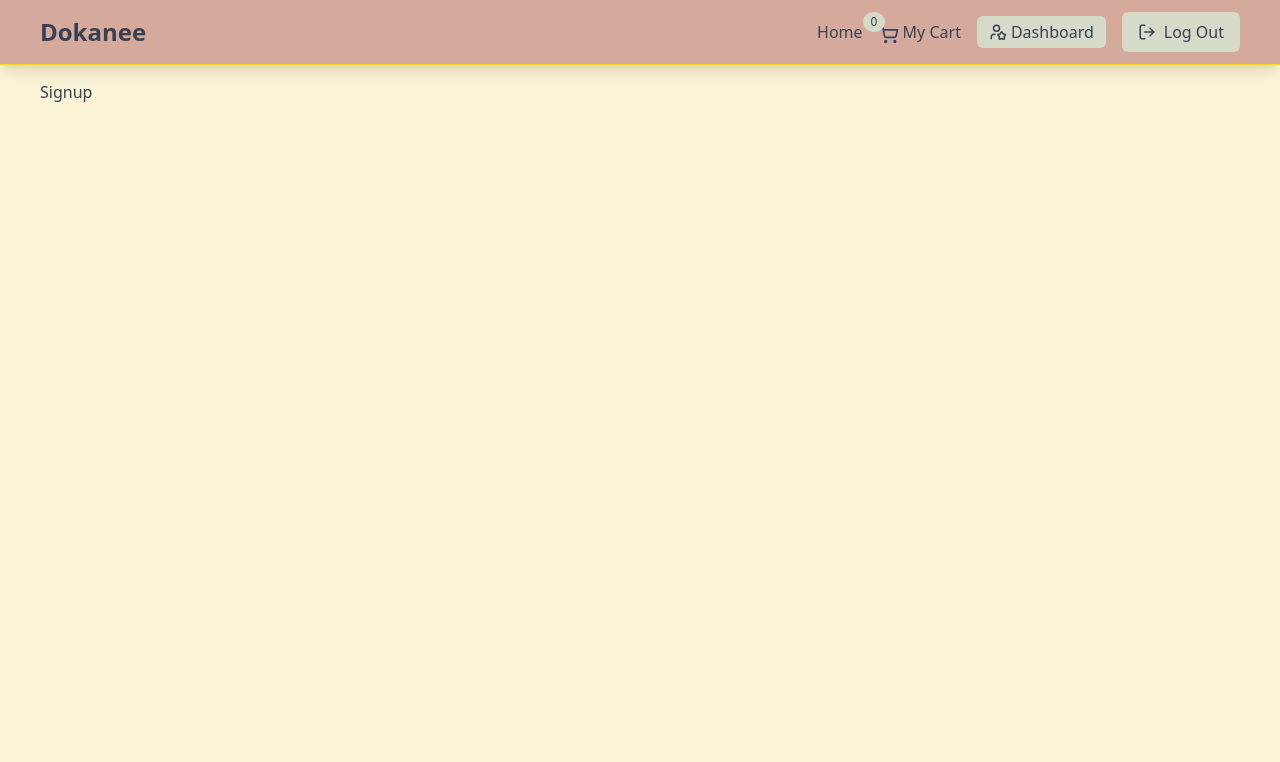
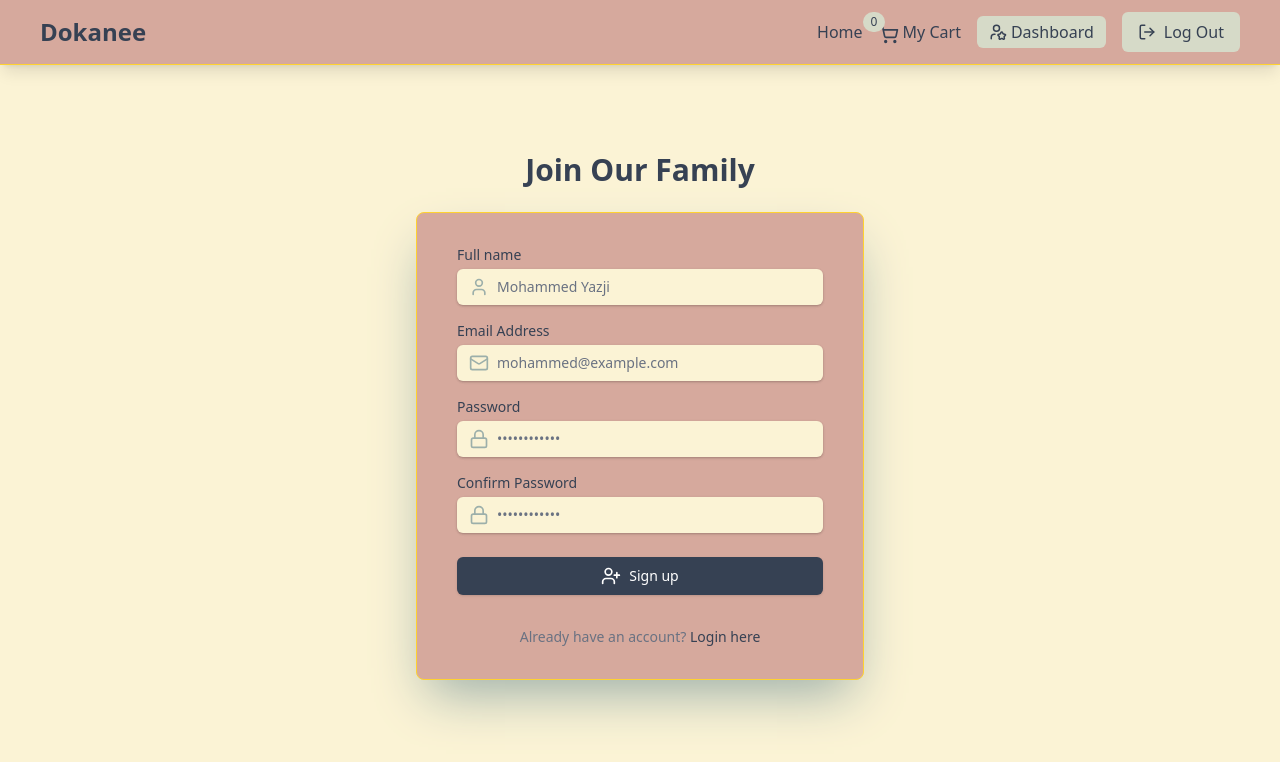
Before and after one commit to MohammedYazji/dokane-ecommerce-mern, a React (Vite) app in the folder client/: page /signup in a window 1280 px wide. Shown: the top 762 px of the page. Built offline with nearby package versions, Linux system fonts and the light colour scheme.

Commit message:
implement signup login pages without functionality

```diff
--- /dev/null
+++ b/client/src/components/FormField.jsx
@@ -0,0 +1,55 @@
+import { Mail, Lock, User } from "lucide-react";
+
+const FormField = ({
+  field_id,
+  field_name,
+  userData,
+  setUserData,
+  placeholder,
+}) => {
+  return (
+    <>
+      <label
+        htmlFor={field_id}
+        className="block text-sm font-medium text-gray-700"
+      >
+        {field_name}
+      </label>
+      <div className="mt-1 mb-4 relative rounded-md shadow-sm">
+        <div className="absolute inset-y-0 left-0 pl-3 flex items-center pointer-events-none">
+          {field_id === "name" && (
+            <User className="h-5 w-5 text-dark" aria-hidden="true" />
+          )}
+          {field_id === "email" && (
+            <Mail className="h-5 w-5 text-dark" aria-hidden="true" />
+          )}
+          {field_id === "password" && (
+            <Lock className="h-5 w-5 text-dark" aria-hidden="true" />
+          )}
+          {field_id === "confirmPassword" && (
+            <Lock className="h-5 w-5 text-dark" aria-hidden="true" />
+          )}
+        </div>
+        <input
+          id={field_id}
+          type={
+            field_id === "password" || field_id === "confirmPassword"
+              ? "password"
+              : field_id === "email"
+              ? "email"
+              : "text"
+          }
+          required
+          value={userData[field_id]}
+          onChange={(e) =>
+            setUserData({ ...userData, [field_id]: e.target.value })
+          }
+          className="block w-full px-3 py-2 pl-10 bg-cream border-amber-300 rounded-md shadow-sm placeholder-gray-500 focus:outline-none focus:ring-amber-500 focus:border-amber-500 sm:text-sm"
+          placeholder={placeholder}
+        />
+      </div>
+    </>
+  );
+};
+
+export default FormField;
--- a/client/src/pages/LoginPage.jsx
+++ b/client/src/pages/LoginPage.jsx
@@ -1,5 +1,90 @@
+import { useState } from "react";
+import { Link } from "react-router-dom";
+import { LogIn, Loader } from "lucide-react";
+import { motion } from "framer-motion";
+import FormField from "../components/FormField.jsx";
+
 const LoginPage = () => {
-  return <div className="bg-light">LoginPage</div>;
+  const loading = false;
+  const [email, setEmail] = useState("");
+  const [password, setPassword] = useState("");
+
+  const handleSubmit = (e) => {
+    e.preventDefault();
+    console.log(email);
+    console.log(password);
+  };
+
+  return (
+    <div className="flex flex-col justify-center py-12 sm:px-6 lg:px-6">
+      <motion.div
+        className="sm:mx-auto sm:w-full sm:max-w-md"
+        initial={{ opacity: 0, y: -20 }}
+        animate={{ opacity: 1, y: 0 }}
+        transition={{ duration: 0.6, delay: 0.2 }}
+      >
+        <h2 className="mt-6 text-center text-3xl font-extrabold text-gray-700">
+          Login to your account
+        </h2>
+      </motion.div>
+      <motion.div
+        className="sm:mx-auto sm:w-full sm:max-w-md"
+        initial={{ opacity: 0, y: -20 }}
+        animate={{ opacity: 1, y: 0 }}
+        transition={{ duration: 0.6, delay: 0.2 }}
+      >
+        <div className="bg-accent py-8 px-4 mt-6 shadow-2xl border-amber-300 border-1 shadow-dark sm:rounded-lg sm:px-10">
+          <form onSubmit={handleSubmit} className="space-y-6">
+            <div>
+              <FormField
+                field_id="email"
+                field_name="Email Address"
+                userData={email}
+                setUserData={setEmail}
+                placeholder="mohammed@example.com"
+              />
+              <FormField
+                field_id="password"
+                field_name="Password"
+                userData={password}
+                setUserData={setPassword}
+                placeholder="••••••••••••"
+              />
+            </div>
+            <button
+              type="submit"
+              className="w-full flex justify-center py-2 px-4 border border-transparent rounded-md shadow-sm text-sm font-medium text-white bg-gray-700 hover:bg-gray-600 focus:outline-none focus:ring-2 focus:ring-offset-2 focus:ring-gray-700 transition duration-150 ease-in-out disabled:opacity-50"
+              disabled={loading}
+            >
+              {loading ? (
+                <>
+                  <Loader
+                    className="mr-2 h-5 w-5 animate-spin"
+                    aria-hidden="true"
+                  />
+                  Loading...
+                </>
+              ) : (
+                <>
+                  <LogIn className="mr-2 h-5 w-5" aria-hidden="true" />
+                  Login
+                </>
+              )}
+            </button>
+          </form>
+          <p className="mt-8 text-center text-sm text-gray-500">
+            Don't have an account?{" "}
+            <Link
+              to="/signup"
+              className="font-medium text-gray-700 hover:text-gray-600"
+            >
+              Signup here
+            </Link>
+          </p>
+        </div>
+      </motion.div>
+    </div>
+  );
 };
 
 export default LoginPage;
--- a/client/src/pages/SignUpPage.jsx
+++ b/client/src/pages/SignUpPage.jsx
@@ -1,5 +1,107 @@
+import { useState } from "react";
+import { Link } from "react-router-dom";
+import { UserPlus, Loader } from "lucide-react";
+import { motion } from "framer-motion";
+import FormField from "../components/FormField.jsx";
+
 const SignUpPage = () => {
-  return <div>Signup</div>;
+  const loading = false;
+  const [userData, setUserData] = useState({
+    name: "",
+    email: "",
+    password: "",
+    confirmPassword: "",
+  });
+
+  const handleSubmit = (e) => {
+    e.preventDefault();
+    console.log(userData);
+  };
+
+  return (
+    <div className="flex flex-col justify-center py-12 sm:px-6 lg:px-6">
+      <motion.div
+        className="sm:mx-auto sm:w-full sm:max-w-md"
+        initial={{ opacity: 0, y: -20 }}
+        animate={{ opacity: 1, y: 0 }}
+        transition={{ duration: 0.6, delay: 0.2 }}
+      >
+        <h2 className="mt-6 text-center text-3xl font-extrabold text-gray-700">
+          Join Our Family
+        </h2>
+      </motion.div>
+      <motion.div
+        className="sm:mx-auto sm:w-full sm:max-w-md"
+        initial={{ opacity: 0, y: -20 }}
+        animate={{ opacity: 1, y: 0 }}
+        transition={{ duration: 0.6, delay: 0.2 }}
+      >
+        <div className="bg-accent py-8 px-4 mt-6 shadow-2xl border-amber-300 border-1 shadow-dark sm:rounded-lg sm:px-10">
+          <form onSubmit={handleSubmit} className="space-y-6">
+            <div>
+              <FormField
+                field_id="name"
+                field_name="Full name"
+                userData={userData}
+                setUserData={setUserData}
+                placeholder="Mohammed Yazji"
+              />
+              <FormField
+                field_id="email"
+                field_name="Email Address"
+                userData={userData}
+                setUserData={setUserData}
+                placeholder="mohammed@example.com"
+              />
+              <FormField
+                field_id="password"
+                field_name="Password"
+                userData={userData}
+                setUserData={setUserData}
+                placeholder="••••••••••••"
+              />
+              <FormField
+                field_id="confirmPassword"
+                field_name="Confirm Password"
+                userData={userData}
+                setUserData={setUserData}
+                placeholder="••••••••••••"
+              />
+            </div>
+            <button
+              type="submit"
+              className="w-full flex justify-center py-2 px-4 border border-transparent rounded-md shadow-sm text-sm font-medium text-white bg-gray-700 hover:bg-gray-600 focus:outline-none focus:ring-2 focus:ring-offset-2 focus:ring-gray-700 transition duration-150 ease-in-out disabled:opacity-50"
+              disabled={loading}
+            >
+              {loading ? (
+                <>
+                  <Loader
+                    className="mr-2 h-5 w-5 animate-spin"
+                    aria-hidden="true"
+                  />
+                  Loading...
+                </>
+              ) : (
+                <>
+                  <UserPlus className="mr-2 h-5 w-5" aria-hidden="true" />
+                  Sign up
+                </>
+              )}
+            </button>
+          </form>
+          <p className="mt-8 text-center text-sm text-gray-500">
+            Already have an account?{" "}
+            <Link
+              to="/login"
+              className="font-medium text-gray-700 hover:text-gray-600"
+            >
+              Login here
+            </Link>
+          </p>
+        </div>
+      </motion.div>
+    </div>
+  );
 };
 
 export default SignUpPage;
```
